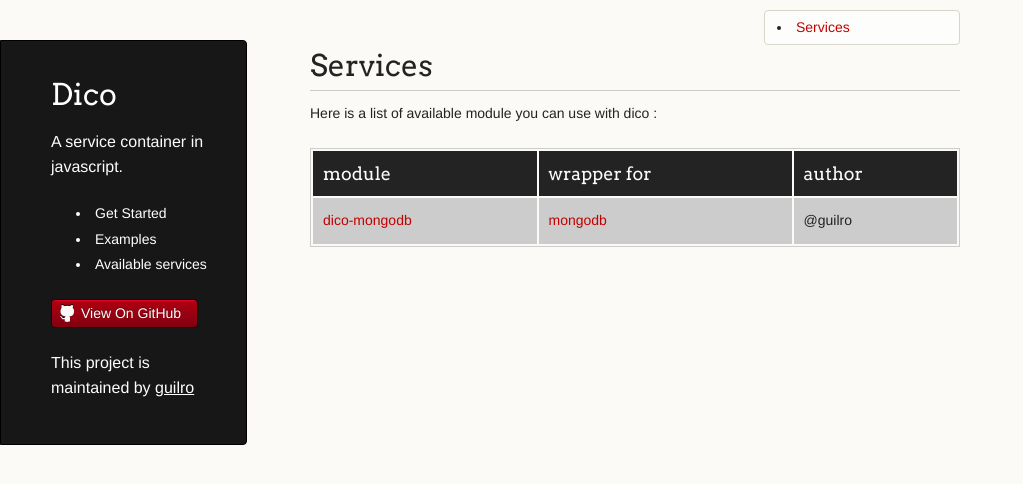
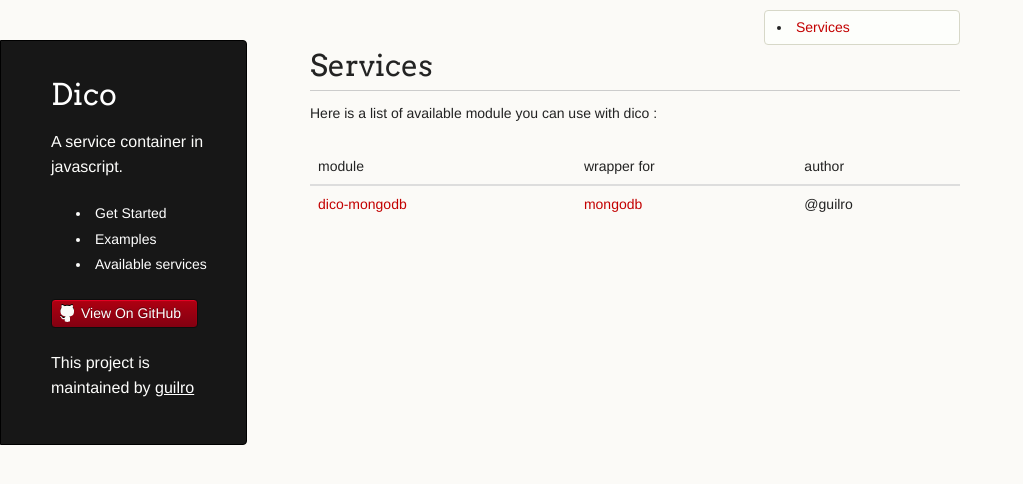
Before and after one commit to jillro/dico, a Jekyll site: the page built from services.md, in a window 1280 px wide. Shown: the top 484 px of the page, without its empty margins (0-1023 px from the left). Built offline with Jekyll 4.4.1, drawn with Linux system fonts in a browser that asks for light colours.

Commit message:
better tables

```diff
--- a/stylesheets/styles.css
+++ b/stylesheets/styles.css
@@ -180,28 +180,61 @@
 /* Tables */
 
 table {
-  width:100%;
+  border-spacing: 0;
+  border-collapse: collapse;
+  width: 100%;
+}
+td,
+th {
+  padding: 0;
+  text-align: left;
 }
 
+able {
+  max-width: 100%;
+  background-color: transparent;
+}
+th {
+  text-align: left;
+}
 table {
-  border: 1px solid #ccc;
-  margin-bottom: 32px;
-  text-align: left;
- }
+  width: 100%;
+  margin-bottom: 20px;
+}
+table > thead > tr > th,
+table > tbody > tr > th,
+table > tfoot > tr > th,
+table > thead > tr > td,
+table > tbody > tr > td,
+table > tfoot > tr > td {
+  padding: 8px;
+  line-height: 1.42857143;
+  vertical-align: top;
+  border-top: 1px solid #ddd;
+}
+table > thead > tr > th {
+  vertical-align: bottom;
+  border-bottom: 2px solid #ddd;
+}
+table > caption + thead > tr:first-child > th,
+table > colgroup + thead > tr:first-child > th,
+table > thead:first-child > tr:first-child > th,
+table > caption + thead > tr:first-child > td,
+table > colgroup + thead > tr:first-child > td,
+table > thead:first-child > tr:first-child > td {
+  border-top: 0;
+}
+table > tbody + tbody {
+  border-top: 2px solid #ddd;
+}
+table table {
+  background-color: #fff;
+}
 
-th {
-  font-family: 'Arvo', Helvetica, Arial, sans-serif;
-	font-size: 18px;
-	font-weight: normal;
-  padding: 10px;
-  background: #232323;
-  color: #FDFEFB;
- }
-
-td {
-  padding: 10px;
-	background: #ccc;
- }
+table > tbody > tr:hover > td,
+table > tbody > tr:hover > th {
+  background-color: #f5f5f5;
+}
 
 
 /* Wrapper */
```
